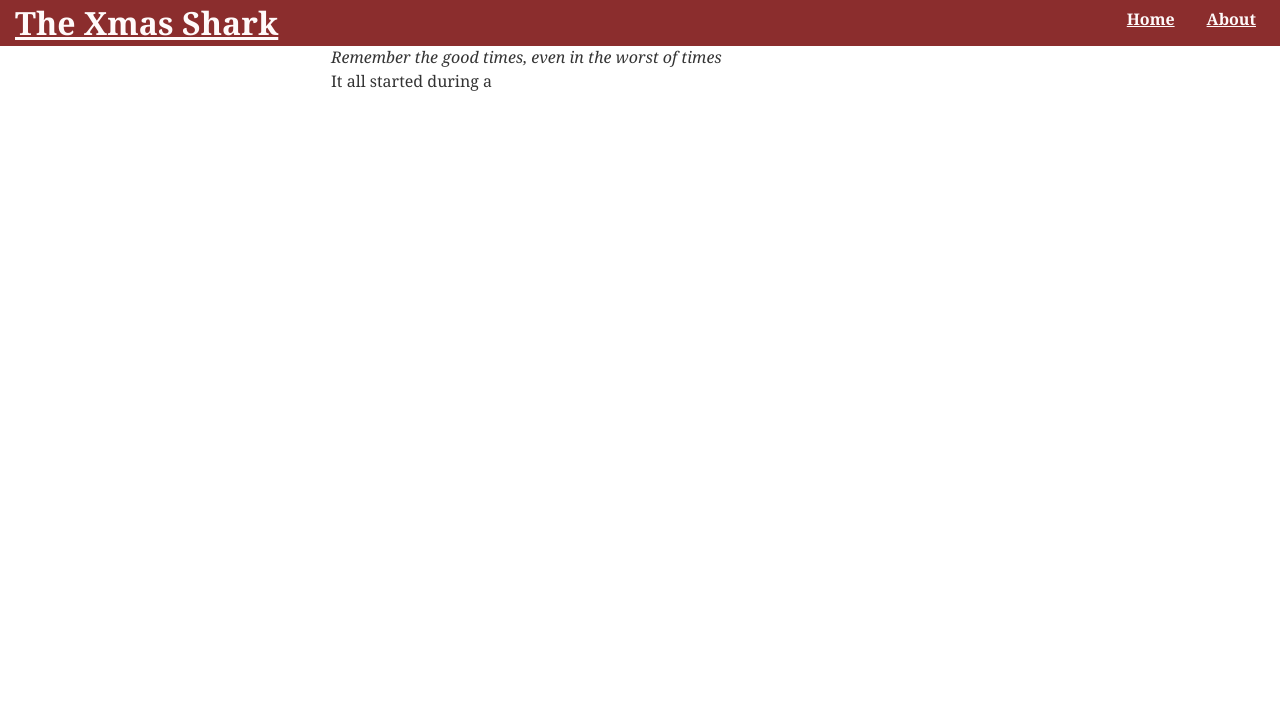
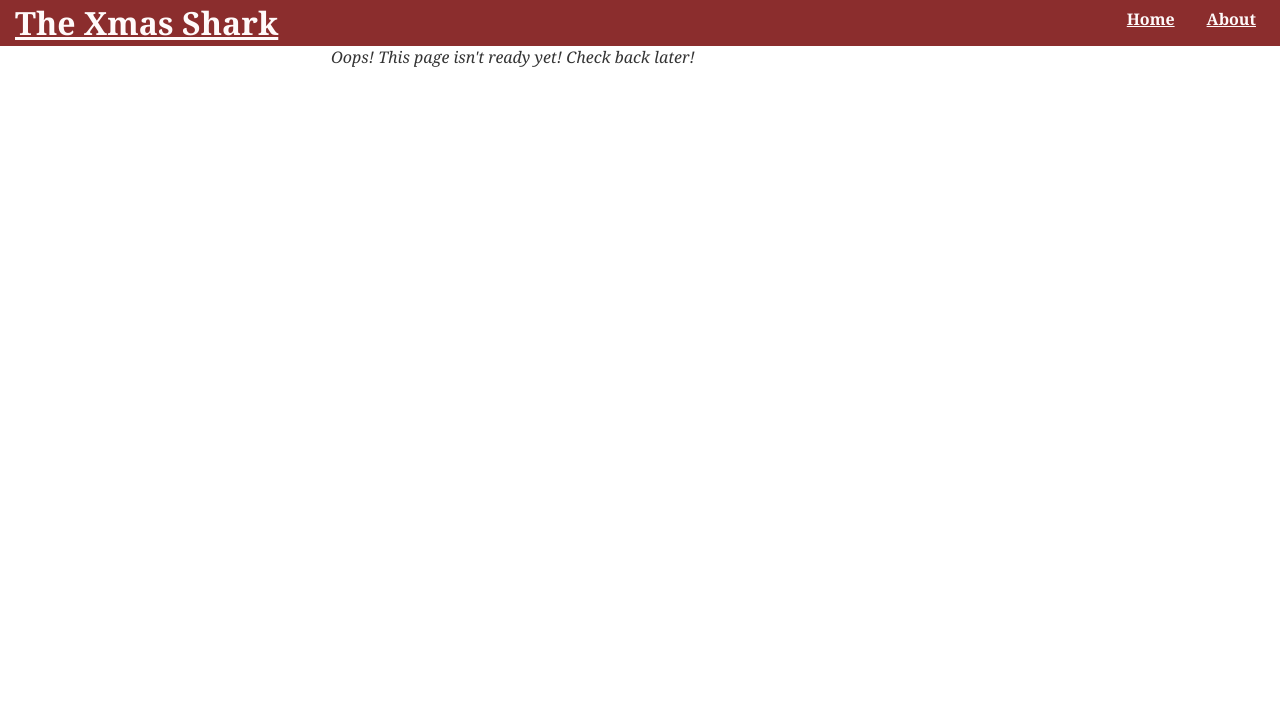
Before and after one commit to 12vanblart/XmasShark, a Gatsby site: page /about in a window 1280 px wide. Shown: the top 728 px of the page. Built offline with nearby package versions, Linux system fonts and the light colour scheme; Gatsby itself is replaced by a stand-in of ours.

Commit message:
Removing content temporariliy from about page

```diff
--- a/src/pages/about.js
+++ b/src/pages/about.js
@@ -3,7 +3,6 @@ import Layout from "../components/layout";
 
 export default () => (
 	<Layout>
-		<em>Remember the good times, even in the worst of times</em>
-		<p>It all started during a</p>
+		<em>Oops! This page isn't ready yet! Check back later!</em>
 	</Layout>
 );
```
